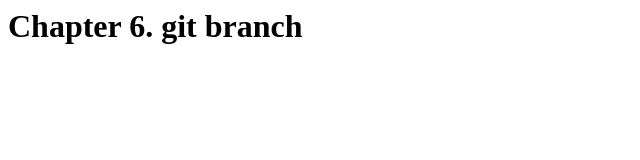
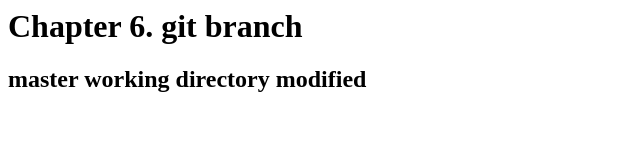
Before and after one commit to king-junho/gitstudy06, a plain HTML site: page index.html in a window 1280 px wide. Shown: the whole page, without its empty margins (0-640 px from the left). Drawn offline with Linux system fonts and the light colour scheme.

Commit message:
master modified

```diff
--- a/index.html
+++ b/index.html
@@ -1 +1,2 @@
 <h1>Chapter 6. git branch</h1>
+<h2>master working directory modified</h2>
```
